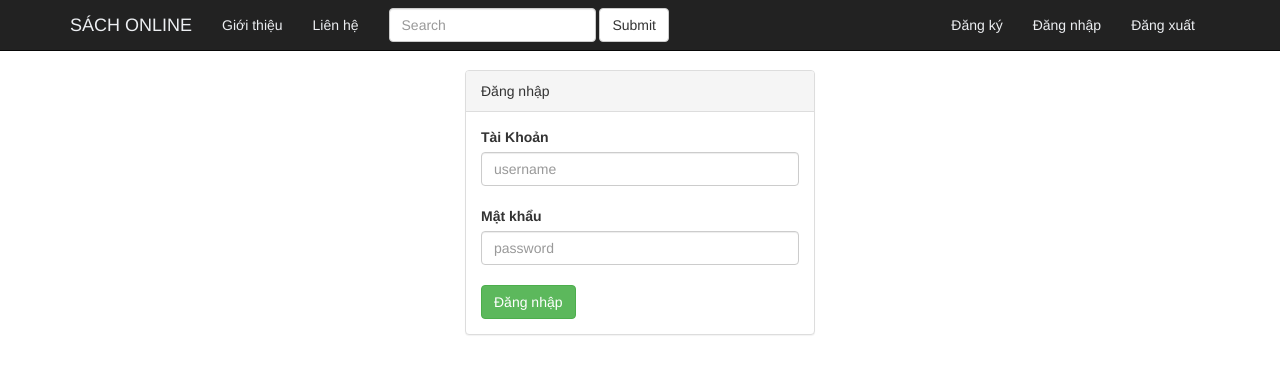
After one commit to legiahuy1996/DoAn, a PHP site: page /dangnhap.php in a window 1280 px wide. The commit adds this page. Shown: the top 374 px of the page. Run offline with PHP 8.4, Linux system fonts and the light colour scheme.

Commit message:
hoàn thành chức năng đăng nhập

```diff
--- a/controller/c_index.php
+++ b/controller/c_index.php
@@ -109,4 +109,10 @@ class C_index{
 		$result = $m_index->getTacGiaByID($matacgia);
 		return $result;
 	}
+	function DangNhap($username,$password)
+	{
+		$m_index = new M_index();
+		$result = $m_index->DangNhap($username,md5($password));
+		return $result;
+	}
 }
--- /dev/null
+++ b/dangnhap.php
@@ -0,0 +1,148 @@
+<?php
+session_start();
+include('controller/c_index.php');
+$c_index = new C_index();
+if(isset($_POST['DangNhap']))
+{
+    include('main/trangdangnhap.php');
+}
+
+?>
+
+
+<!DOCTYPE html>
+<html lang="en">
+
+<head>
+
+    <meta charset="utf-8">
+    <meta http-equiv="X-UA-Compatible" content="IE=edge">
+    <meta name="viewport" content="width=device-width, initial-scale=1">
+    <meta name="description" content="">
+    <meta name="author" content="">
+
+    <title> Bán Sách</title>
+
+    <!-- Bootstrap Core CSS -->
+    <link href="view/css/bootstrap.min.css" rel="stylesheet">
+
+    <!-- Custom CSS -->
+    <link href="view/css/shop-homepage.css" rel="stylesheet">
+    <link href="view/css/my.css" rel="stylesheet">
+
+    <!-- HTML5 Shim and Respond.js IE8 support of HTML5 elements and media queries -->
+    <!-- WARNING: Respond.js doesn't work if you view the page via file:// -->
+    <!--[if lt IE 9]>
+        <script src="https://oss.maxcdn.com/libs/html5shiv/3.7.0/html5shiv.js"></script>
+        <script src="https://oss.maxcdn.com/libs/respond.js/1.4.2/respond.min.js"></script>
+    <![endif]-->
+
+</head>
+
+<body>
+
+    <!-- Navigation -->
+    <nav class="navbar navbar-inverse navbar-fixed-top" role="navigation">
+        <div class="container">
+            <!-- Brand and toggle get grouped for better mobile display -->
+            <div class="navbar-header">
+                <button type="button" class="navbar-toggle" data-toggle="collapse" data-target="#bs-example-navbar-collapse-1">
+                    <span class="sr-only">Toggle navigation</span>
+                    <span class="icon-bar"></span>
+                    <span class="icon-bar"></span>
+                    <span class="icon-bar"></span>
+                </button>
+                <a class="navbar-brand" href="#"> Sách Online</a>
+            </div>
+            <!-- Collect the nav links, forms, and other content for toggling -->
+            <div class="collapse navbar-collapse" id="bs-example-navbar-collapse-1">
+                <ul class="nav navbar-nav">
+                    <li>
+                        <a href="#">Giới thiệu</a>
+                    </li>
+                    <li>
+                        <a href="#">Liên hệ</a>
+                    </li>
+                </ul>
+
+                <form class="navbar-form navbar-left" role="search">
+			        <div class="form-group">
+			          <input type="text" class="form-control" placeholder="Search">
+			        </div>
+			        <button type="submit" class="btn btn-default">Submit</button>
+			    </form>
+
+			    <ul class="nav navbar-nav pull-right">
+                    <li>
+                        <a href="#">Đăng ký</a>
+                    </li>
+                    <li>
+                        <a href="#">Đăng nhập</a>
+                    </li>
+
+                    <li>
+                    	<a href="#">Đăng xuất</a>
+                    </li>
+
+                </ul>
+            </div>
+
+
+
+            <!-- /.navbar-collapse -->
+        </div>
+        <!-- /.container -->
+    </nav>
+
+    <!-- Page Content -->
+    <div class="container">
+
+    	<!-- slider -->
+    	<div class="row carousel-holder">
+    		<div class="col-md-4"></div>
+            <div class="col-md-4">
+                <div class="panel panel-default">
+				  	<div class="panel-heading">Đăng nhập</div>
+				  	<div class="panel-body">
+				    	<form method="post" >
+							<div>
+                                <?php
+                                if(isset($_SESSION['errormess'])){
+                                    ?>
+                                    <div class="alert alert-danger"><?=$_SESSION['errormess']?></div>
+                                    <?php
+                                }
+                                ?>
+				    			<label>Tài Khoản</label>
+							  	<input type="text" class="form-control" placeholder="username" name="username"
+							  	>
+							</div>
+							<br>
+							<div>
+				    			<label>Mật khẩu</label>
+							  	<input type="password" class="form-control" name="password" placeholder="password">
+							</div>
+							<br>
+							<button type="submit" class="btn btn-success" name="DangNhap">Đăng nhập
+							</button>
+				    	</form>
+				  	</div>
+				</div>
+            </div>
+            <div class="col-md-4"></div>
+        </div>
+        <!-- end slide -->
+    </div>
+    <!-- end Page Content -->
+
+
+    <!-- end Footer -->
+    <!-- jQuery -->
+    <script src="view/js/jquery.js"></script>
+    <!-- Bootstrap Core JavaScript -->
+    <script src="view/js/bootstrap.min.js"></script>
+    <script src="view/js/my.js"></script>
+
+</body>
+
+</html>
--- a/index.php
+++ b/index.php
@@ -1,4 +1,5 @@
 <?php
+session_start();
 include('controller/c_index.php');
 $c_index = new C_index();
 $current_page = isset($_GET['page'])?$_GET['page']:1;
@@ -77,12 +78,12 @@ include('main/trangchu.php');
                         <a href="dangki.html">Đăng ký</a>
                     </li>
                     <li>
-                        <a href="dangnhap.html">Đăng nhập</a>
+                        <a href="dangnhap.php">Đăng nhập</a>
                     </li>
                     <li>
                     	<a>
                     		<span class ="glyphicon glyphicon-user"></span>
-                    		Hương Hương
+                    		<?php if(isset($_SESSION['TenKH'])) echo $_SESSION['TenKH']?>
                     	</a>
                     </li>
 
--- a/model/m_index.php
+++ b/model/m_index.php
@@ -81,4 +81,9 @@ class M_index extends database{
 		$sql = "SELECT * from tacgia where MaTacGia =$matacgia";
 		return $this->get_row($sql);
 	}
+	function DangNhap($username,$password)
+	{
+		$sql = "SELECT * from khachhang where taikhoan = '$username' && matkhau ='$password'";
+		return $this->get_row($sql);
+	}
 }
```
Also changed, not shown: main/trangdangnhap.php (added, +52 -0 lines).
